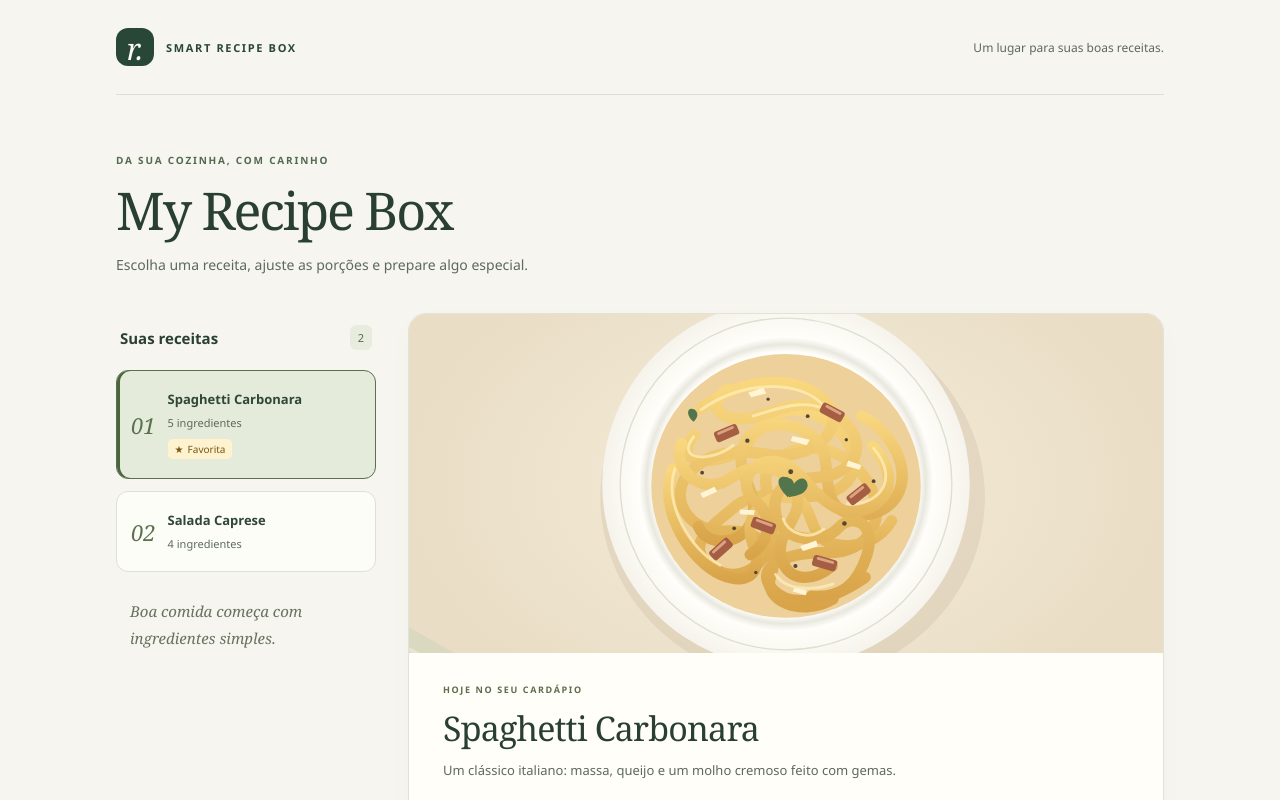
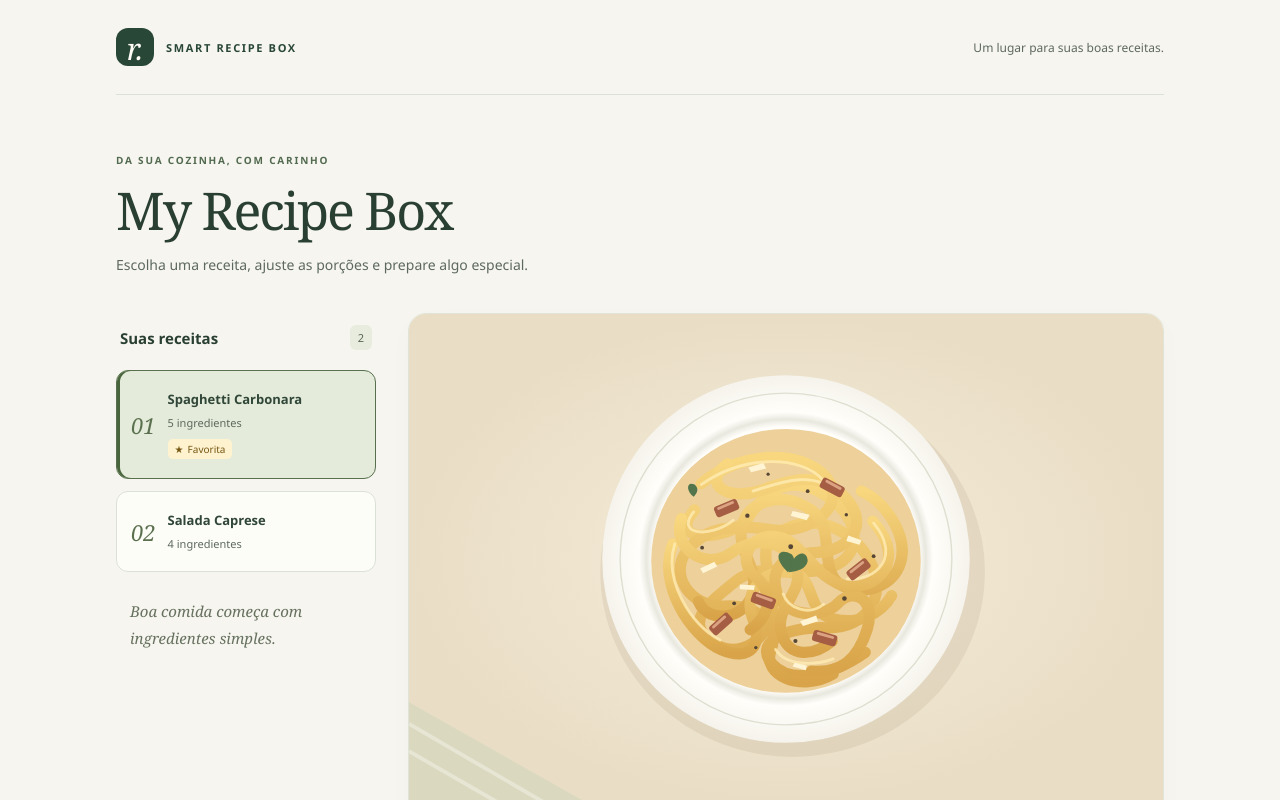
Before and after one commit to fehliperamos4/recipe-box, an Angular app: page / in a window 1280 px wide. Shown: the top 800 px of the page. Built offline with nearby package versions, Linux system fonts and the light colour scheme.

Commit message:
fix: preservar proporcao das imagens e personalizar favicon

```diff
--- a/src/app/recipe-detail/recipe-detail.css
+++ b/src/app/recipe-detail/recipe-detail.css
@@ -1,6 +1,6 @@
 :host { display: block; min-width: 0; }
 .recipe-card { background: #fffef9; border: 1px solid #dfe3d8; border-radius: 18px; overflow: hidden; box-shadow: 0 8px 28px #273f2a05; }
-.recipe-image { width: 100%; height: auto; aspect-ratio: 800 / 360; object-fit: cover; display: block; background: #e8eadb; }
+.recipe-image { width: 100%; height: auto; display: block; background: #e8eadb; }
 .recipe-content { display: flex; flex-direction: column; padding: 30px 34px; gap: 24px; }
 .eyebrow { margin: 0 0 12px; color: #5c6d4d; font-size: 9px; font-weight: 800; letter-spacing: .18em; }
 .recipe-heading h2 { font: 500 clamp(27px, 3vw, 34px)/1.2 Georgia, serif; margin: 0 0 10px; letter-spacing: -.025em; }
--- a/src/index.html
+++ b/src/index.html
@@ -6,7 +6,7 @@
   <meta name="description" content="Sua caixa de receitas: escolha um prato e ajuste os ingredientes para a sua mesa.">
   <base href="/">
   <meta name="viewport" content="width=device-width, initial-scale=1">
-  <link rel="icon" type="image/x-icon" href="favicon.ico">
+  <link rel="icon" type="image/svg+xml" href="favicon.svg">
 </head>
 <body>
   <app-root></app-root>
```
Also changed, not shown: public/favicon.svg (added).
